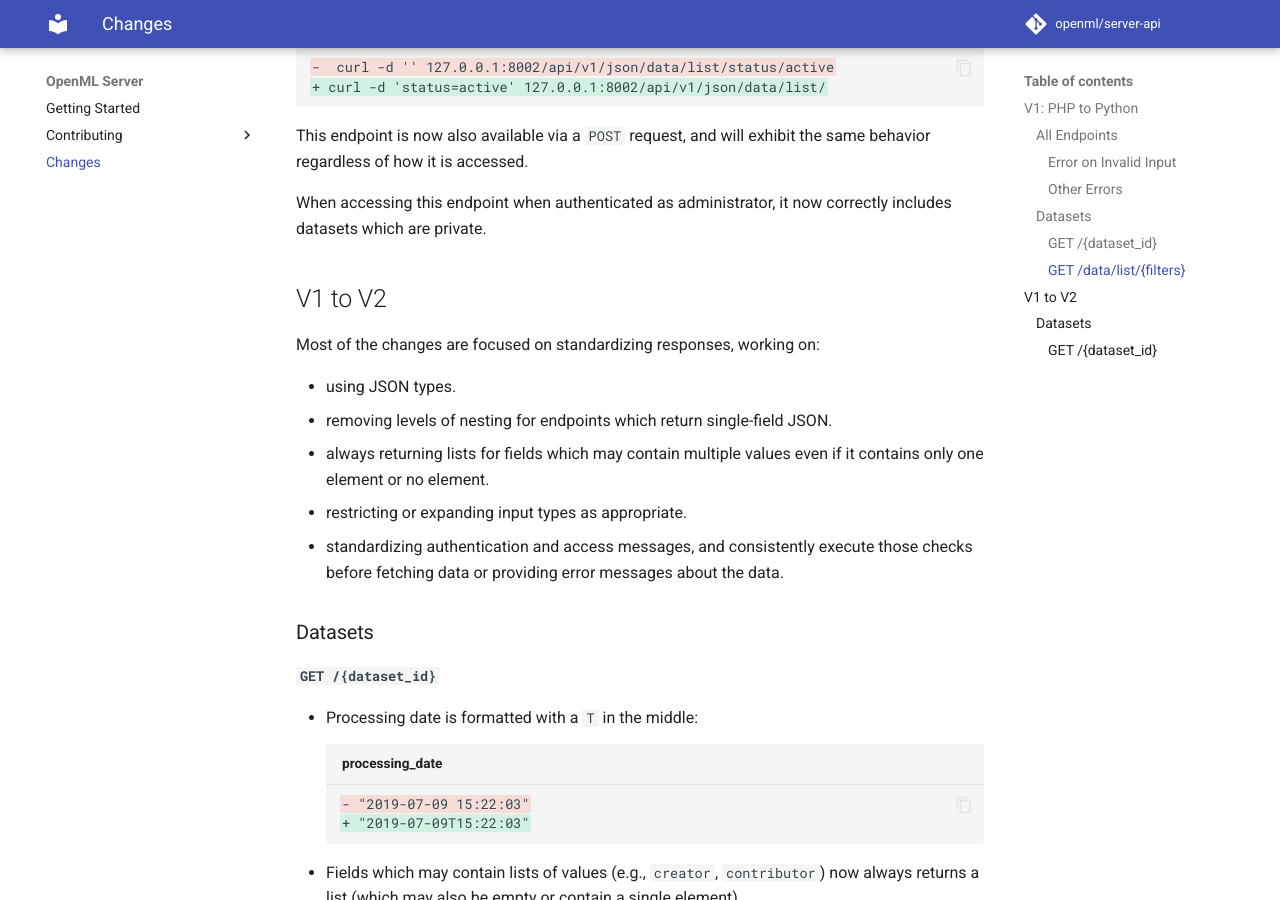
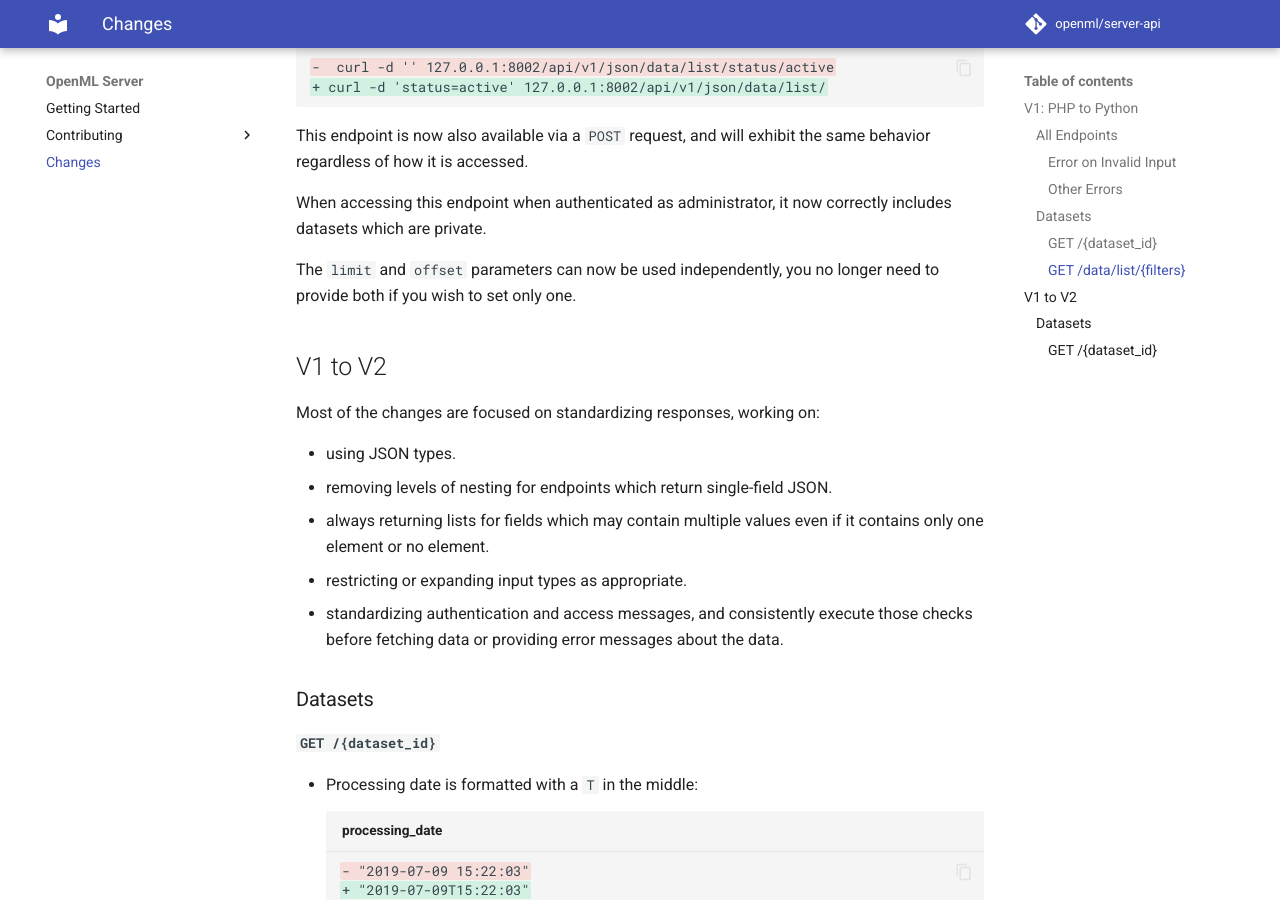
Before and after one commit to openml/server-api, an MkDocs documentation site: the page built from docs/migration.md, in a window 1280 px wide and 900 px high, scrolled down 2150 px. Built offline with MkDocs 1.6.1 and Material for MkDocs 9.7.7, drawn with Linux system fonts in a browser that asks for light colours; comment, search, counter and statistics services are not loaded.

Commit message:
Document change on independent use of limit and offset in data/list

```diff
--- a/docs/migration.md
+++ b/docs/migration.md
@@ -91,6 +91,9 @@ regardless of how it is accessed.
 When accessing this endpoint when authenticated as administrator, it now correctly
 includes datasets which are private.
 
+The `limit` and `offset` parameters can now be used independently, you no longer need
+to provide both if you wish to set only one.
+
 ## V1 to V2
 Most of the changes are focused on standardizing responses, working on:
 
```
